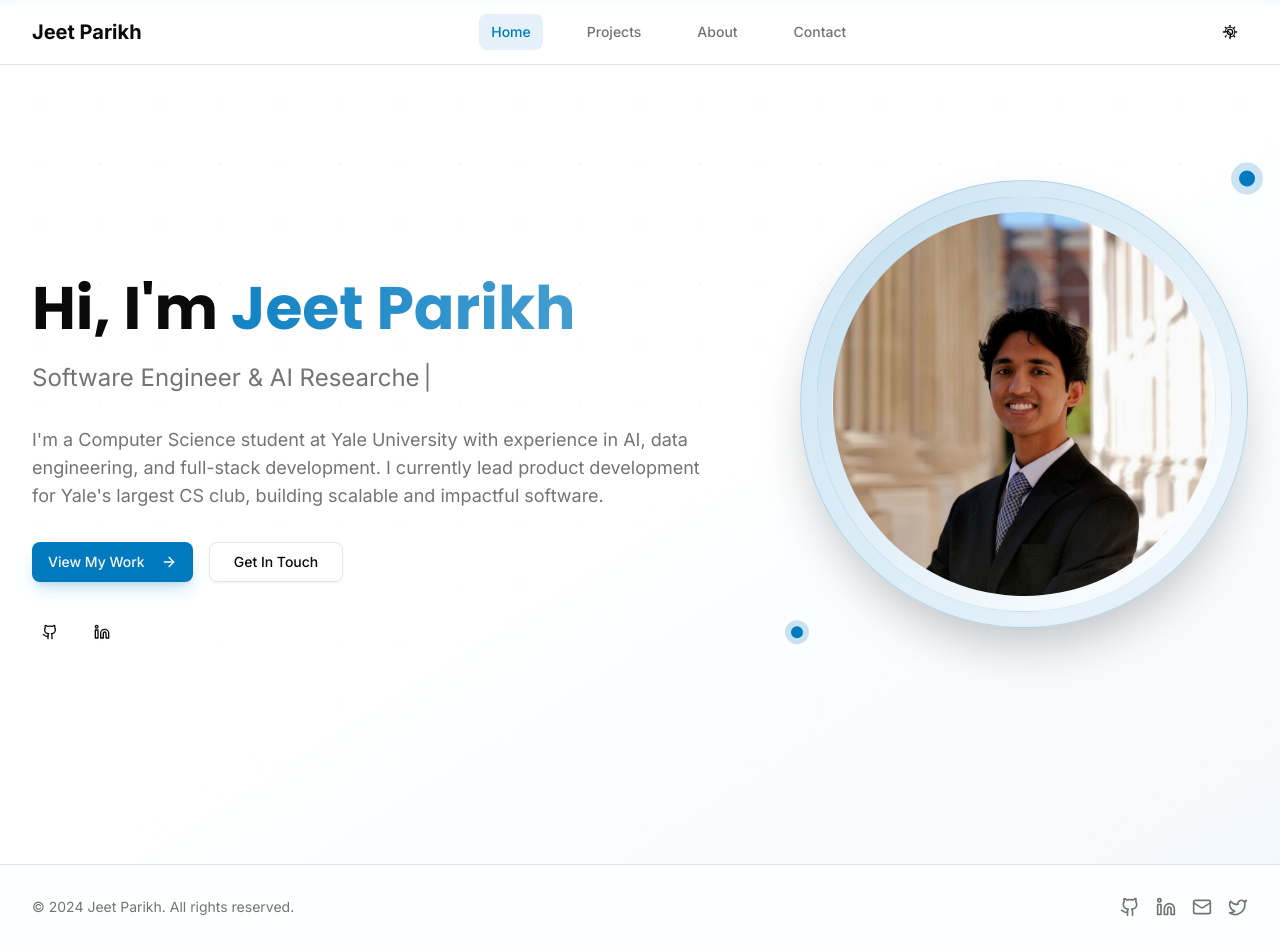
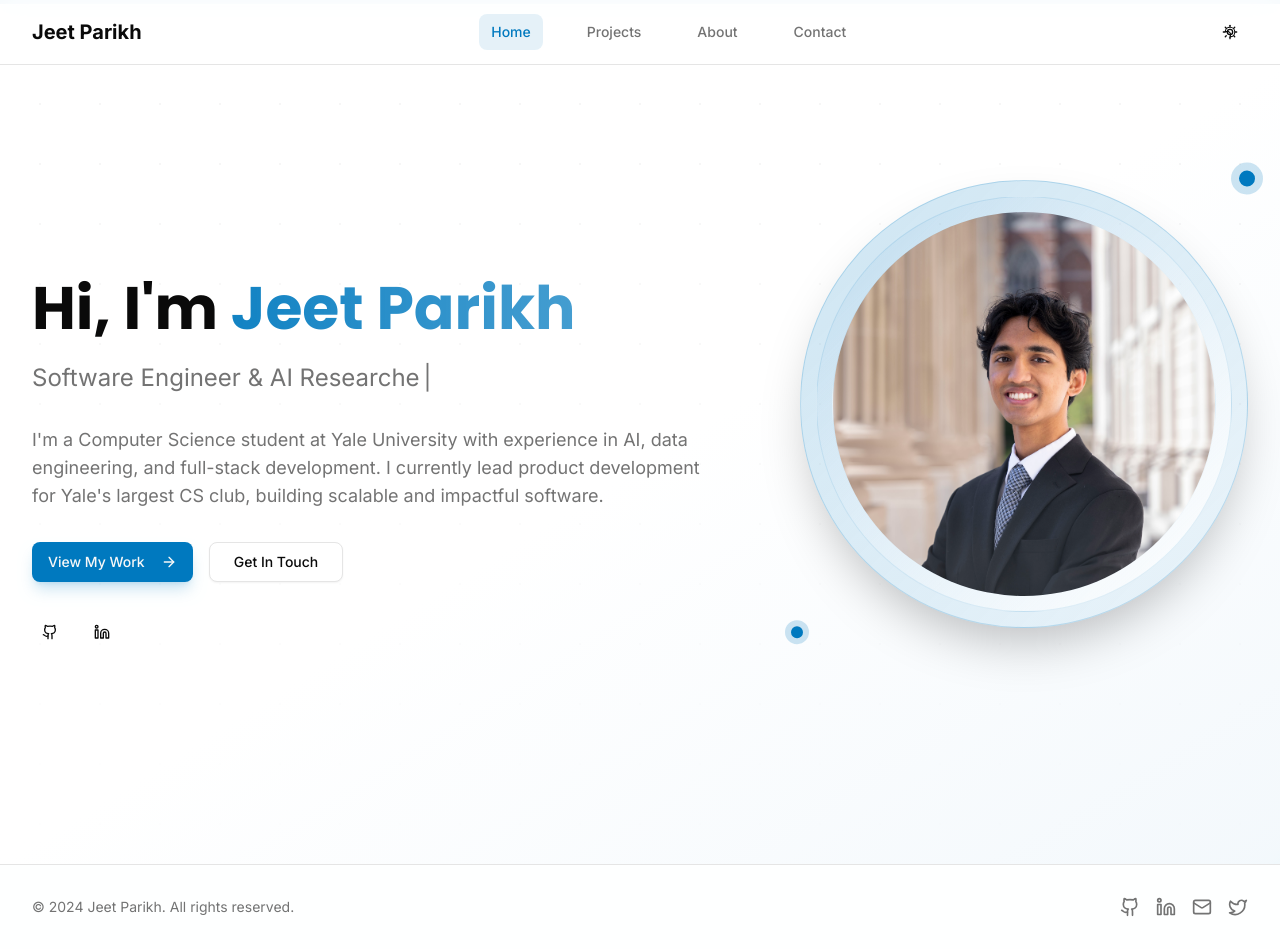
Before and after one commit to jeet-parikh/portfolio, a Next.js app: page / in a window 1280 px wide. Built offline with nearby package versions, Linux system fonts and the light colour scheme.

Commit message:
add brighter headshot

```diff
--- a/components/hero.tsx
+++ b/components/hero.tsx
@@ -154,7 +154,7 @@ export function Hero() {
               <div className="w-[26rem] h-[26rem] rounded-full bg-gradient-to-br from-primary/10 to-background border border-primary/10 flex items-center justify-center">
                 <div className="w-[24rem] h-[24rem] rounded-full bg-gradient-to-br from-primary/5 to-background border border-primary/5 flex items-center justify-center">
                   <Image
-                    src="/home/headshot.JPG"
+                    src="/home/headshot_brighter.JPG"
                     alt="Jeet Parikh"
                     width={384}
                     height={384}
```
Also changed, not shown: public/home/headshot_brighter.jpg (added).
